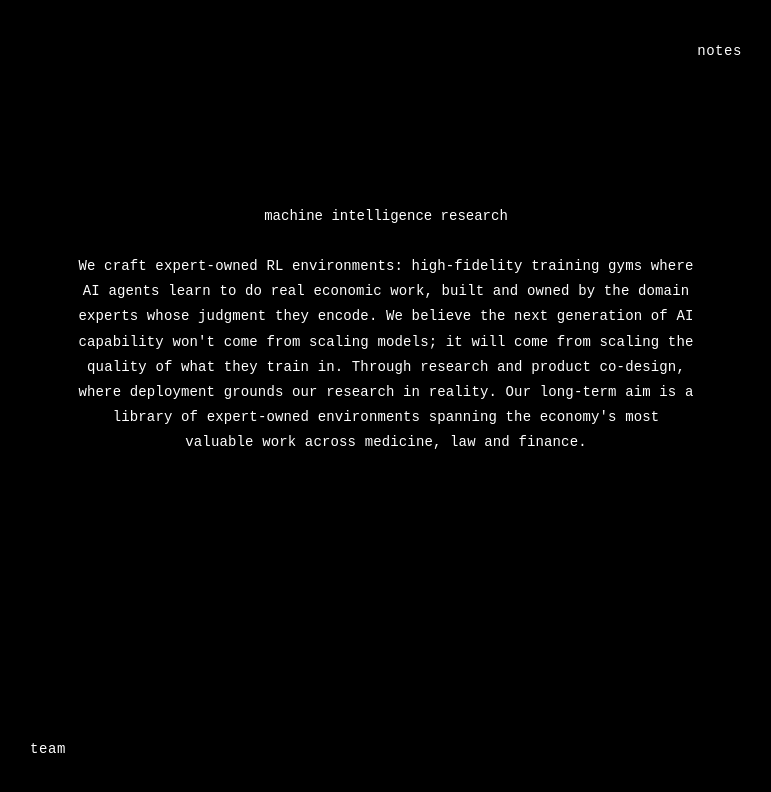
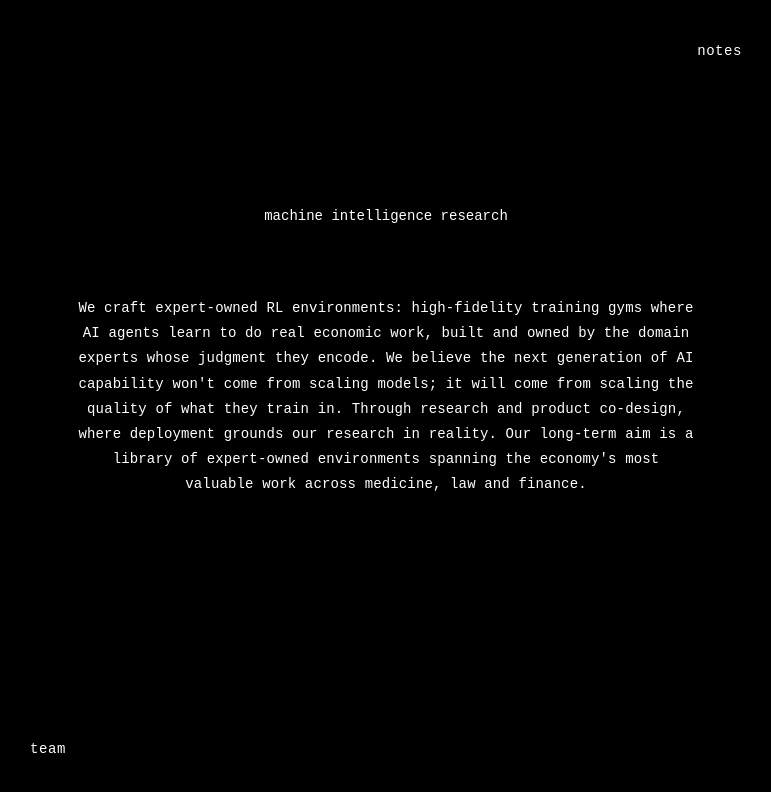
Before and after one commit to OlegMoshkovich/milab, a Next.js app: page / in a window 1280 px wide. Shown: the top 792 px of the page, without its empty margins (254-1025 px from the left). Built offline with nearby package versions, Linux system fonts and the light colour scheme.

Commit message:
Increase spacing between home flap and description
Co-Authored-By: Claude Opus 4.8 <noreply@anthropic.com>
Claude-Session: https://claude.ai/code/session_015gavyA4Mmmny4182sFUwab

```diff
--- a/app/globals.css
+++ b/app/globals.css
@@ -32,7 +32,7 @@ body {
 }
 
 .home-desc {
-  margin-top: 30px;
+  margin-top: 72px;
   font-family: "Courier New", Courier, monospace;
   font-size: 14px;
   line-height: 1.8;
```
